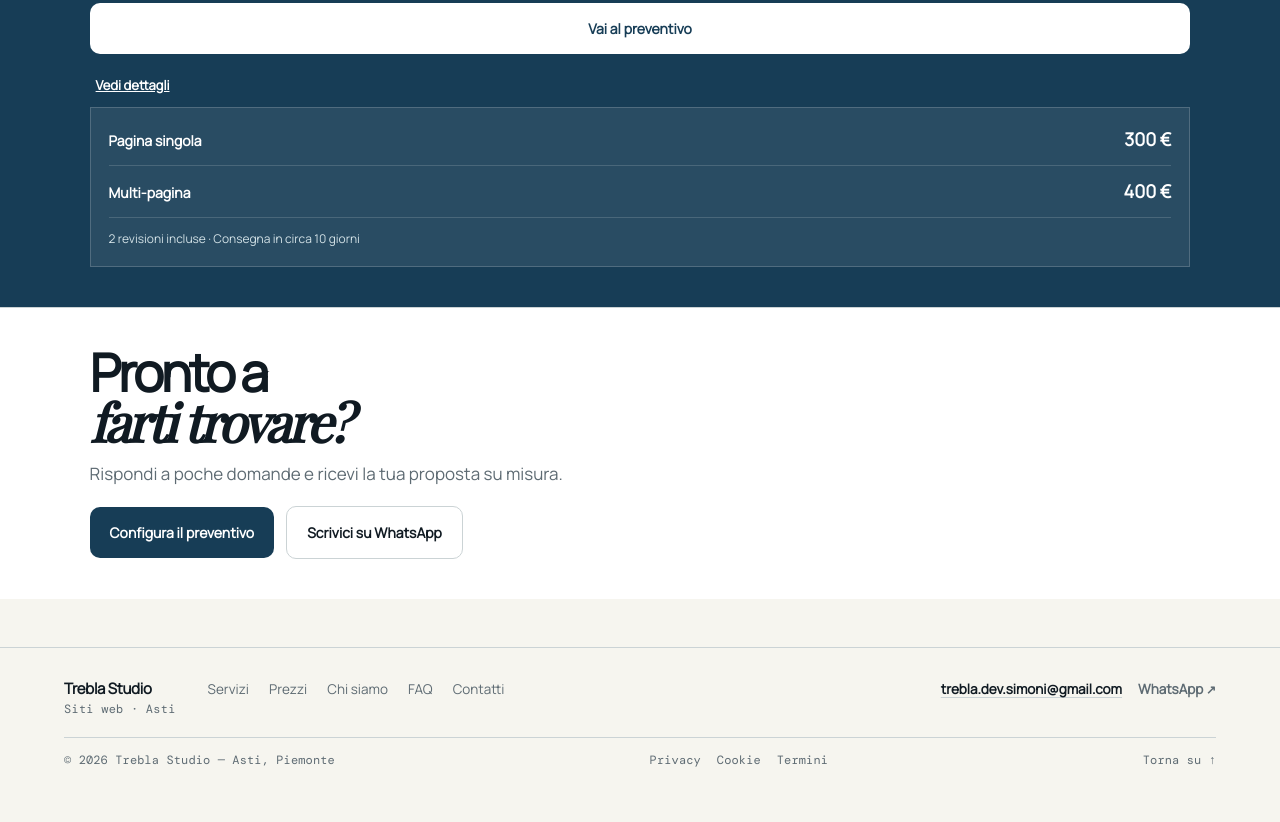
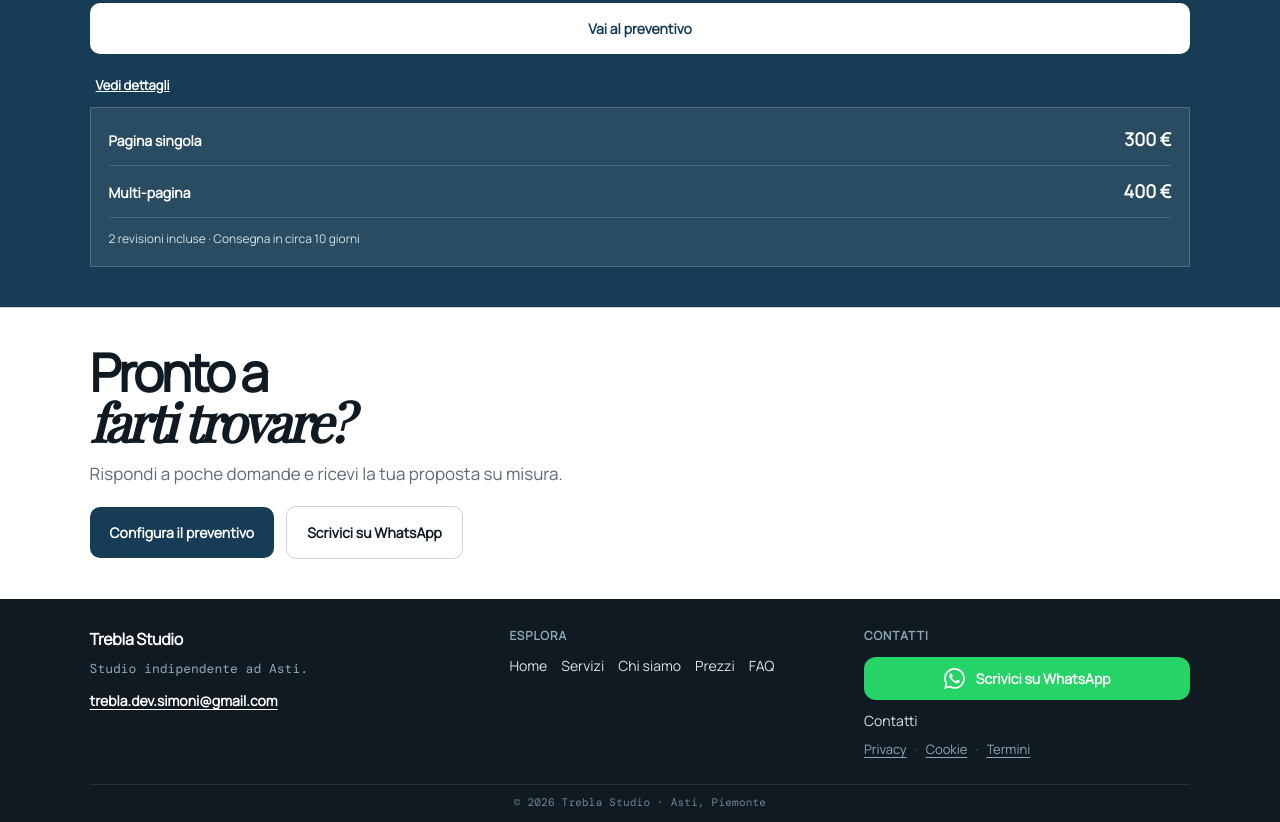
Before and after one commit to TREBLADEV72800/TreblaStudio, an Astro site: page / in a window 1280 px wide. Shown: the part 1906-2728 px from the top of the page. Before the commit the page ends 2694 px from the top, so only its background shows below. Built offline with nearby package versions, Linux system fonts and the light colour scheme; Astro itself is replaced by a stand-in of ours; no server answers.

Commit message:
style(footer): ripristinato footer scuro originale

```diff
--- a/src/components/Footer.astro
+++ b/src/components/Footer.astro
@@ -1,44 +1,37 @@
 ---
-import { site } from '../data/site';
-
-const year = new Date().getFullYear();
-const email = site.email;
-const whatsappUrl = `https://wa.me/${site.whatsapp}`;
+import WhatsAppIcon from './WhatsAppIcon.astro';
+const whatsapp = '393518924471';
+const email = 'trebla.dev.simoni@gmail.com';
 ---
-
-<footer class="site-footer">
-  <div class="site-footer__inner">
-    <div class="site-footer__top">
-      <a href="/" class="site-footer__brand" aria-label="Trebla Studio — homepage">
-        <strong>Trebla Studio</strong>
-        <span>Siti web · Asti</span>
-      </a>
-
-      <nav class="site-footer__nav" aria-label="Navigazione footer">
-        <a href="/servizi">Servizi</a>
-        <a href="/prezzi">Prezzi</a>
-        <a href="/chi-siamo">Chi siamo</a>
-        <a href="/faq">FAQ</a>
-        <a href="/contatti">Contatti</a>
-      </nav>
-
-      <div class="site-footer__contact">
-        <a href={`mailto:${email}`} class="site-footer__mail">{email}</a>
-        <a href={whatsappUrl} target="_blank" rel="noopener noreferrer" class="site-footer__wa">
-          WhatsApp
-          <span aria-hidden="true">↗</span>
-        </a>
+<footer class="footer">
+  <div style="display:grid;grid-template-columns:1.2fr 1fr 1fr;gap:28px;width:100%;max-width:1200px;text-align:left">
+    <div>
+      <strong class="footer-brand">Trebla Studio</strong>
+      <p style="margin-top:8px;line-height:1.6">Studio indipendente ad Asti.</p>
+      <a href={`mailto:${email}`} style="display:inline-block;margin-top:10px;color:#fff;font-weight:800;font-size:14px;text-decoration:underline;text-underline-offset:3px">{email}</a>
+    </div>
+    <nav aria-label="Navigazione footer" style="display:flex;flex-direction:column;gap:8px">
+      <strong style="font-size:12px;letter-spacing:0.08em;text-transform:uppercase;color:#8ea8b3;margin-bottom:2px">Esplora</strong>
+      <div style="display:flex;flex-wrap:wrap;gap:8px 14px">
+        <a href="/" style="color:#d8e3e7;font-size:14px">Home</a>
+        <a href="/servizi" style="color:#d8e3e7;font-size:14px">Servizi</a>
+        <a href="/chi-siamo" style="color:#d8e3e7;font-size:14px">Chi siamo</a>
+        <a href="/prezzi" style="color:#d8e3e7;font-size:14px">Prezzi</a>
+        <a href="/faq" style="color:#d8e3e7;font-size:14px">FAQ</a>
+      </div>
+    </nav>
+    <div style="display:flex;flex-direction:column;gap:10px">
+      <strong style="font-size:12px;letter-spacing:0.08em;text-transform:uppercase;color:#8ea8b3;margin-bottom:2px">Contatti</strong>
+      <a class="footer-whatsapp" href={`https://wa.me/${whatsapp}`} target="_blank" rel="noopener noreferrer" aria-label="Scrivici su WhatsApp — preferito" style="padding:11px 16px;font-size:14px;justify-content:center;width:100%"><WhatsAppIcon /> Scrivici su WhatsApp</a>
+      <a href="/contatti" style="color:#d8e3e7;font-size:14px">Contatti</a>
+      <div style="display:flex;flex-wrap:wrap;align-items:center;gap:8px;margin-top:2px;font-size:13px;line-height:1">
+        <a href="/privacy" style="color:#8ea8b3;text-decoration:underline;text-underline-offset:3px">Privacy</a>
+        <span style="color:#4a6573">·</span>
+        <a href="/cookie" style="color:#8ea8b3;text-decoration:underline;text-underline-offset:3px">Cookie</a>
+        <span style="color:#4a6573">·</span>
+        <a href="/termini" style="color:#8ea8b3;text-decoration:underline;text-underline-offset:3px">Termini</a>
       </div>
     </div>
-
-    <div class="site-footer__bottom">
-      <span>© {year} Trebla Studio — Asti, Piemonte</span>
-      <nav class="site-footer__legal" aria-label="Note legali">
-        <a href="/privacy">Privacy</a>
-        <a href="/cookie">Cookie</a>
-        <a href="/termini">Termini</a>
-      </nav>
-      <a href="#main" class="site-footer__top-link">Torna su ↑</a>
-    </div>
   </div>
+  <small style="margin-top:14px;border-top:1px solid rgba(255,255,255,0.1);padding-top:12px;line-height:1">© 2026 Trebla Studio · Asti, Piemonte</small>
 </footer>
--- a/src/pages/preventivo/index.astro
+++ b/src/pages/preventivo/index.astro
@@ -4,7 +4,7 @@ import PreventivoWizard from '../../components/PreventivoWizard.astro';
 ---
 <Layout title="Configura il preventivo — Trebla Studio | Asti" description="Configura il tuo preventivo in 2 minuti: scegli servizi, funzioni e ricevi il totale indicativo via WhatsApp. Prezzo chiaro da 300 €." canonical="/preventivo">
   <style slot="head" is:global>
-    .site-footer { display: none; }
+    .footer { display: none; }
   </style>
   <PreventivoWizard />
 </Layout>
--- a/src/styles.css
+++ b/src/styles.css
@@ -565,168 +565,96 @@ html { scroll-padding-top: 88px; }
   max-width: 680px;
 }
 
-/* Footer â€” minimal, non invadente */
-.site-footer {
-  border-top: 1px solid var(--line);
-  background: var(--paper);
-  color: var(--muted);
-  margin-top: 48px;
+.footer-whatsapp svg {
+  width: 21px;
+  height: 21px;
+  fill: currentColor;
 }
 
-.site-footer__inner {
-  max-width: 1200px;
-  margin: 0 auto;
-  padding: 28px 24px 20px;
+/* Footer */
+.footer {
+  background: var(--ink);
+  color: var(--white);
+  padding: 28px 7vw 14px;
+  display: flex;
+  flex-direction: column;
+  align-items: center;
+  text-align: center;
+  gap: 14px;
 }
 
-.site-footer__top {
-  display: flex;
-  align-items: baseline;
-  justify-content: space-between;
-  gap: 20px 32px;
-  flex-wrap: wrap;
+.footer-brand { font: 800 16px var(--sans); letter-spacing: -0.02em; }
+.footer picture,
+.footer img {
+  display: block;
+  width: 145px;
+  height: 51px;
+  object-fit: contain;
+  filter: invert(1);
 }
 
-.site-footer__brand {
-  display: flex;
-  flex-direction: column;
-  gap: 2px;
-  line-height: 1.2;
+.footer p {
+  margin: 14px 0 0;
+  color: #8ea8b3;
+  font: 400 13px var(--mono);
 }
 
-.site-footer__brand strong {
-  font: 800 15px var(--sans);
-  letter-spacing: -0.02em;
-  color: var(--ink);
+.footer-nav {
+  display: flex;
+  flex-wrap: wrap;
+  justify-content: center;
+  gap: 10px 22px;
 }
 
-.site-footer__brand span {
-  font: 400 12px var(--mono);
+.footer-nav a {
+  color: #d8e3e7;
+  font: 400 14px var(--mono);
   letter-spacing: 0.02em;
-  color: var(--muted);
+  text-decoration: none;
 }
 
-.site-footer__nav {
-  display: flex;
-  flex-wrap: wrap;
-  gap: 4px 20px;
+.footer-nav a:hover {
+  color: #fff;
 }
 
-.site-footer__nav a {
-  font: 500 13.5px var(--sans);
-  color: var(--muted);
-  padding: 4px 0;
-  transition: color 0.15s ease;
+.footer-whatsapp {
+  border: 0;
+  background: #25d366;
+  color: #fff;
+  border-radius: 12px;
+  padding: 16px 22px;
+  font: 800 15px var(--sans);
+  display: inline-flex;
+  align-items: center;
+  justify-content: center;
+  gap: 11px;
+  cursor: pointer;
+  touch-action: manipulation;
+  transition: background-color 0.18s ease, transform 0.15s ease;
 }
 
-.site-footer__nav a:hover {
-  color: var(--ink);
-  text-decoration: underline;
-  text-underline-offset: 3px;
+.footer-whatsapp:hover {
+  background: #1fc95c;
 }
 
-.site-footer__contact {
-  display: flex;
-  align-items: baseline;
-  gap: 16px;
-  margin-left: auto;
-  font-size: 13.5px;
+.footer-whatsapp:active {
+  transform: scale(0.98);
 }
 
-.site-footer__mail {
-  color: var(--ink);
-  font-weight: 600;
-  text-decoration: underline;
-  text-decoration-color: var(--line);
-  text-underline-offset: 3px;
-  transition: text-decoration-color 0.15s ease;
+.footer small {
+  width: 100%;
+  border-top: 1px solid rgba(255, 255, 255, 0.1);
+  padding-top: 14px;
+  color: #6d8894;
+  font: 400 11px var(--mono);
+  letter-spacing: 0.02em;
+  text-align: center;
 }
 
-.site-footer__mail:hover {
-  text-decoration-color: var(--ink);
-}
-
-.site-footer__wa {
-  color: var(--muted);
-  font-weight: 600;
-  white-space: nowrap;
-}
-
-.site-footer__wa:hover {
-  color: var(--ink);
-}
-
-.site-footer__wa span {
-  font-size: 12px;
-}
-
-.site-footer__bottom {
-  display: flex;
-  align-items: center;
-  justify-content: space-between;
-  gap: 8px 24px;
-  flex-wrap: wrap;
-  margin-top: 20px;
-  padding-top: 14px;
-  border-top: 1px solid var(--line);
-  font: 400 12px var(--mono);
-  letter-spacing: 0.01em;
-  color: var(--muted);
-}
-
-.site-footer__legal {
-  display: flex;
-  align-items: center;
-  gap: 16px;
-}
-
-.site-footer__legal a {
-  color: var(--muted);
-}
-
-.site-footer__legal a:hover {
-  color: var(--ink);
-  text-decoration: underline;
-  text-underline-offset: 3px;
-}
-
-.site-footer__top-link {
-  color: var(--muted);
-}
-
-.site-footer__top-link:hover {
-  color: var(--ink);
-}
-
+/* Footer grid responsive — ordinato */
 @media (max-width: 760px) {
-  .site-footer {
-    margin-top: 32px;
-  }
-  .site-footer__inner {
-    padding: 22px 16px 16px;
-  }
-  .site-footer__top {
-    flex-direction: column;
-    align-items: flex-start;
-    gap: 14px;
-  }
-  .site-footer__contact {
-    margin-left: 0;
-    flex-wrap: wrap;
-    gap: 8px 16px;
-  }
-  .site-footer__nav {
-    gap: 2px 16px;
-  }
-  .site-footer__nav a {
-    padding: 6px 0;
-  }
-  .site-footer__bottom {
-    gap: 8px 16px;
-  }
-  .site-footer__top-link {
-    margin-left: auto;
-  }
+  .footer > div:first-child { grid-template-columns: 1fr !important; gap: 18px !important; text-align: left; }
+  .footer > div:first-child > nav, .footer > div:first-child > div { text-align: left; align-items: flex-start; }
 }
 
 /* Quick contact modal */
```
